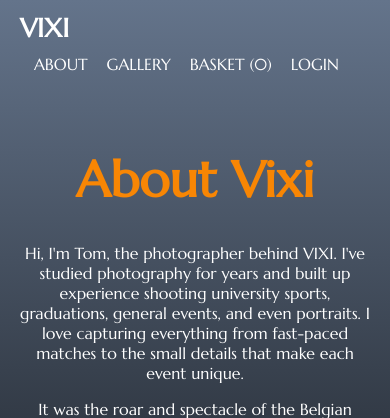
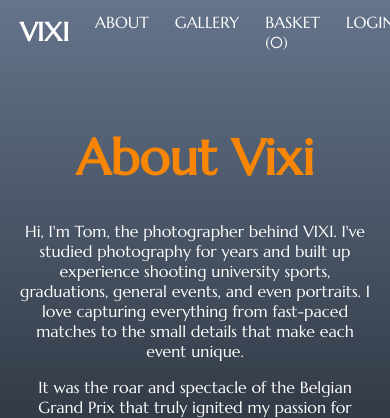
Before and after one commit to ccrd1711/vixi_photography, a Django app: page /about/ in a window 390 px wide. Shown: the top 418 px of the page. Run offline with Django 4.2, Linux system fonts and the light colour scheme; some libraries are stand-ins or nearby versions.

Commit message:
Additional media queries due to fault found on smaller screens

```diff
--- a/static/css/style.css
+++ b/static/css/style.css
@@ -80,7 +80,7 @@ h1 {
   background: transparent;
   color: #fff;
   text-align: center;
-  padding: 80px 20px;
+  padding: 60px 20px;
   border-radius: 0;
 }
 
@@ -104,9 +104,10 @@ h1 {
 
 .roulette-box {
   position: relative;
-  width: 900px;
+  width: 800px;
   height: 500px;
-  margin: 0 auto 20px;
+  aspect-ratio: 5 / 3;
+  margin: 0 auto;
   overflow: hidden;
   box-shadow: 0 8px 20px rgba(0,0,0,0.25);
   border-radius: 10px;
@@ -371,8 +372,13 @@ html, body {
 /* Media queries */
 
 @media (max-width: 768px) {
+  .roulette-box
+  width: 100%;
+  max-width: 900px;
+}
+
+@media (max-width: 1150px) {
   .grid {
-    grid-template-columns: 1fr;
     padding: 0 16px;
   }
   .card-img {
@@ -390,10 +396,15 @@ html, body {
     height: auto;
   }
   .nav {
-    flex-direction: column;
-    align-items: flex-start;
+    display: flex;
+    alighn-items: center;
+    justify-content: space-between;
+    flex-wrap: nowrap;
+    gap: 12px;
   }
   .nav-links {
-    margin-top: 10px;
+    display: flex;
+    gap: 12px;
+    margin-left: auto;
   }
 }
```
